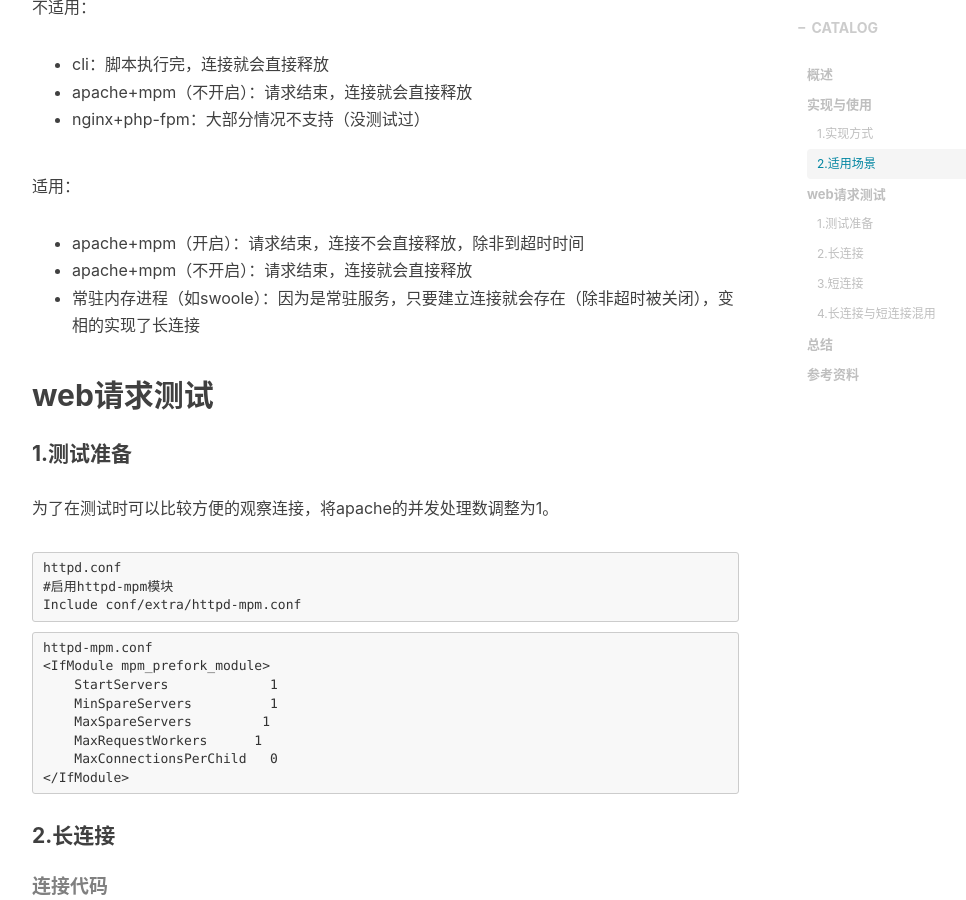
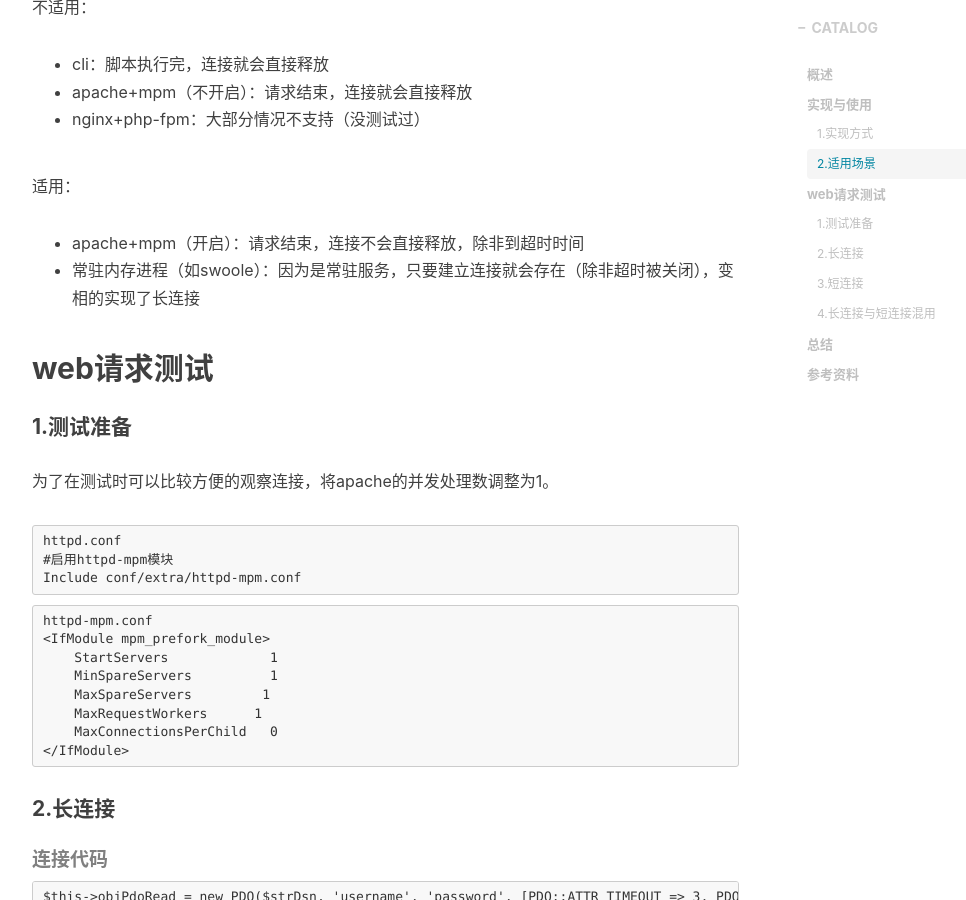
Before and after one commit to xuanxuan2016/xuanxuan2016.github.io, a Jekyll site: the page built from _posts/2018-08-28-mysql-persistent.md, in a window 1280 px wide and 900 px high, scrolled down 1211 px. Shown: the whole window, without its empty margins (233-1199 px from the left). Built offline with Jekyll 4.4.1, drawn with Linux system fonts in a browser that asks for light colours; nearby versions of some CDN libraries; comment, search, counter and statistics services are not loaded.

Commit message:
Update 2018-08-28-mysql-persistent.md

```diff
--- a/_posts/2018-08-28-mysql-persistent.md
+++ b/_posts/2018-08-28-mysql-persistent.md
@@ -47,7 +47,6 @@ php的长连接是搭载在apache这样的带有mpm模块的webserver，linux下
 </p>
 
 - apache+mpm（开启）：请求结束，连接不会直接释放，除非到超时时间
-- apache+mpm（不开启）：请求结束，连接就会直接释放
 - 常驻内存进程（如swoole）：因为是常驻服务，只要建立连接就会存在（除非超时被关闭），变相的实现了长连接
 
 
```
